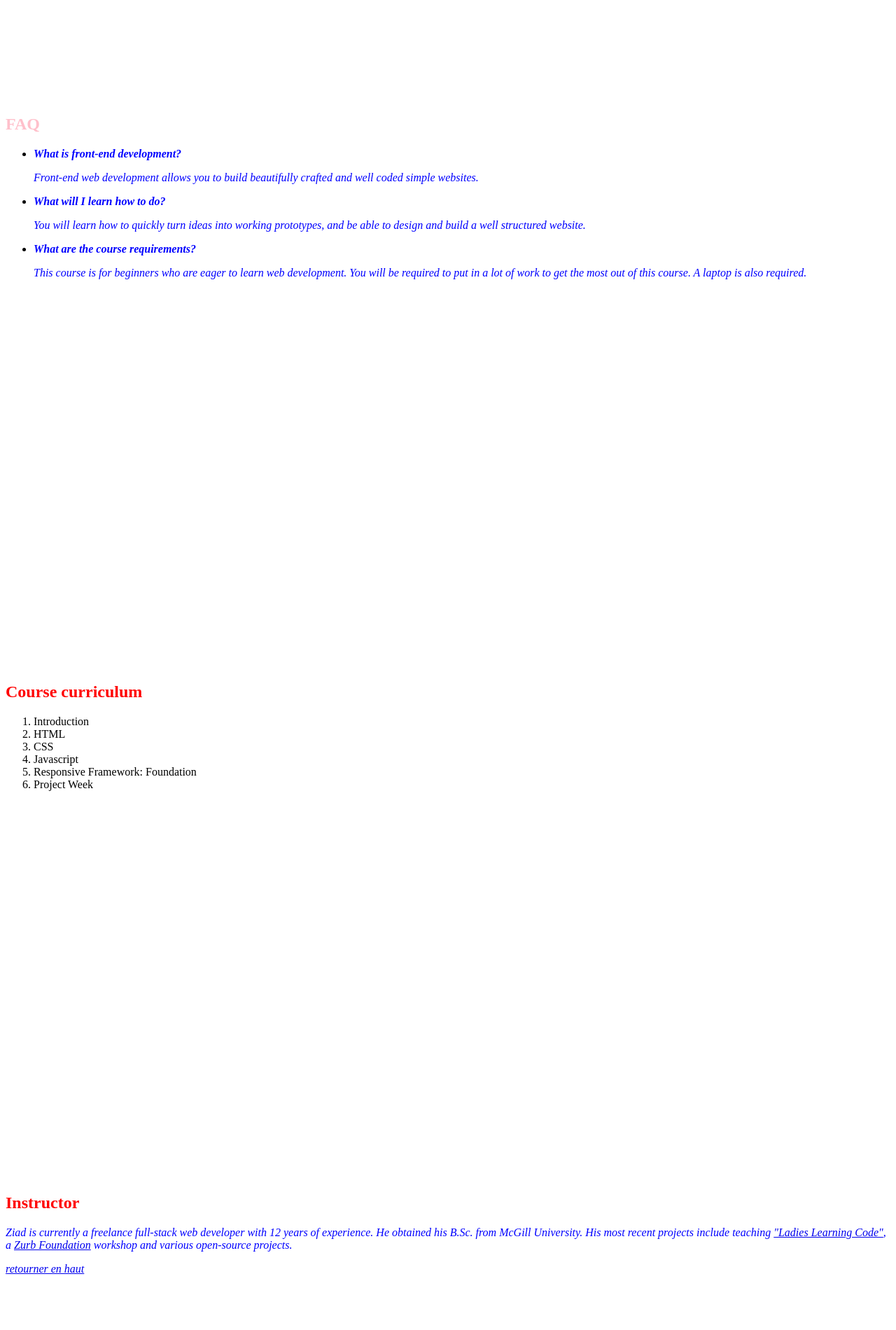
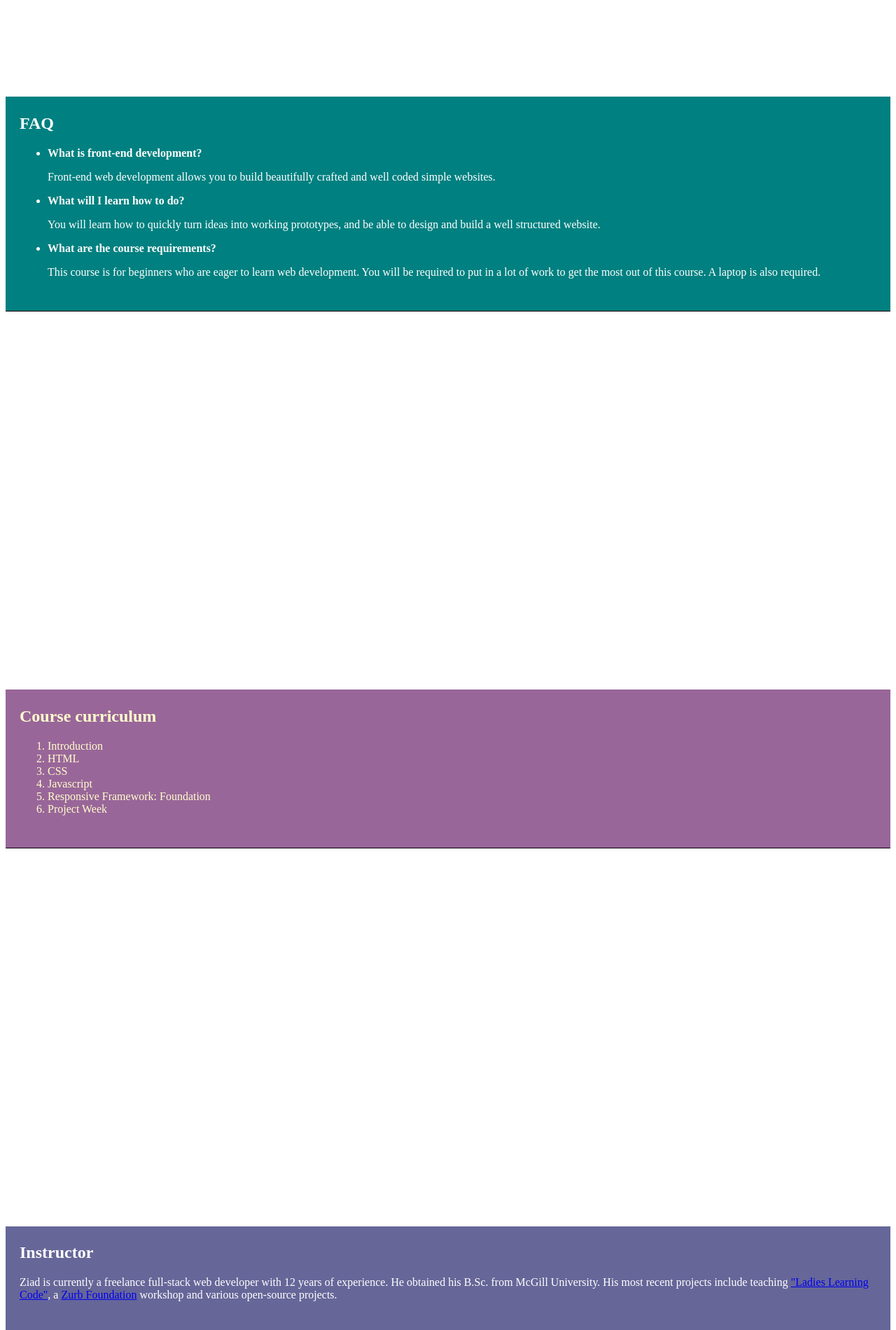
Before and after one commit to louisval/DevoirHTML, a plain HTML site: page Devoir2.html in a window 1280 px wide. Shown: the part 760-2660 px from the top of the page at 70% size. Before the commit the page ends 2598 px from the top, so only its background shows below. Drawn offline with Linux system fonts and the light colour scheme.

Commit message:
devoir css#1

```diff
--- a/Devoir2.html
+++ b/Devoir2.html
@@ -15,7 +15,7 @@
 
    <nav>
        Go to:<br />
-       <ul>
+       <ul class="nav">
            <li><a href="#FAQ">FAQ</a></li>
            <li><a href="#Coursecurriculum">Course curriculum</a></li>
            <li><a href="#Instructor">Instructor</a></li>
@@ -53,9 +53,9 @@
    <br/>
    <br/>
 
-   <section>
+   <section id="FAQ" class="FAQ">
 
-       <h2 id="FAQ">FAQ</h2>
+       <h2>FAQ</h2>
 
        <ul>
           <li>
@@ -105,9 +105,9 @@
    <br/>
    <br/>
 
-   <section>
+   <section id="Coursecurriculum" class="Coursecurriculum">
 
-       <h2 id="Coursecurriculum">Course curriculum</h2>
+       <h2>Course curriculum</h2>
 
        <ol>
           <li>Introduction</li>
@@ -151,9 +151,9 @@
    <br/>
    <br/>
 
-   <section>
+   <section id="Instructor" class="Instructor">
 
-      <h2 id="Instructor">Instructor</h2>
+      <h2>Instructor</h2>
 
       <article>
       <p>Ziad is currently a freelance full-stack web developer with 12 years of experience. He obtained his B.Sc. from McGill University. His most recent projects include teaching
--- a/css/styles.css
+++ b/css/styles.css
@@ -1,26 +1,25 @@
-h2
+.nav
 {
-    color: red;
+    list-style-type: none;
 }
 
-p
-{
-   font-style: italic;
-    color: blue;
+.FAQ {
+    background-color: teal;
+    color: white;
+    border-bottom: 1px solid #000;
+    padding: 5px 20px 30px;
 }
 
-.learn
-{
-    font-weight: bold;
-    color: red;
+.Coursecurriculum {
+    background-color: rgb(153,102,153);
+    color: rgb(255,255,204);
+    border-bottom: 1px solid #000;
+    padding: 5px 20px 30px;
 }
 
-.important
-{
-    border: 3px solid pink;
+.Instructor {
+    background-color: #666699;
+    color: #FFFFFF;
+    border-bottom: 1px solid #000;
+    padding: 5px 20px 30px;
 }
-
-#FAQ
-{
-    color: pink;
-}
```
